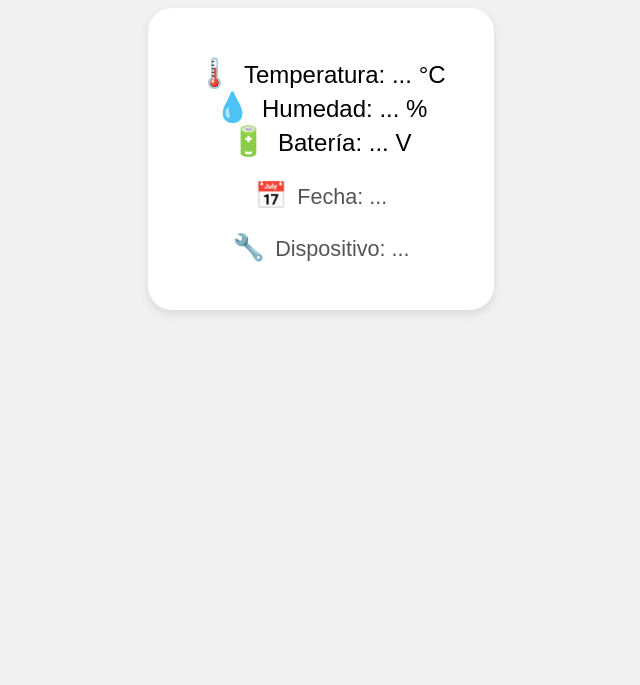
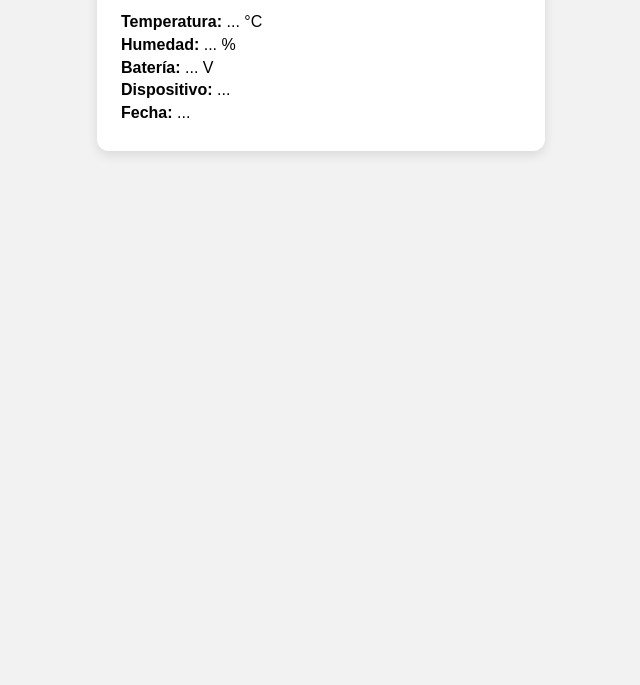
Before and after one commit to OINONTA24/IoT_COM, a plain HTML site: page index.html in a window 1280 px wide. Shown: the part 115-800 px from the top of the page, without its empty margins (319-959 px from the left). Drawn offline with Linux system fonts and the light colour scheme; no server answers.

Commit message:
Update index.html

```diff
--- a/index.html
+++ b/index.html
@@ -5,62 +5,42 @@
   <meta name="viewport" content="width=device-width, initial-scale=1.0"/>
   <title>Huerto IoT</title>
   <style>
-    body {
-      font-family: Arial, sans-serif;
-      background: #f1f1f1;
-      display: flex;
-      flex-direction: column;
-      align-items: center;
-      margin: 0;
-      padding: 2em;
-    }
-    h1 {
-      margin-bottom: 1em;
-    }
+    body { font-family: sans-serif; padding: 2rem; background: #f2f2f2; }
     .card {
       background: white;
-      padding: 2em;
-      border-radius: 1em;
-      box-shadow: 0 4px 10px rgba(0, 0, 0, 0.1);
-      text-align: center;
-      font-size: 1.5em;
+      padding: 1.5rem;
+      border-radius: 12px;
+      max-width: 400px;
+      margin: auto;
+      box-shadow: 0 4px 12px rgba(0,0,0,0.1);
     }
-    .emoji {
-      font-size: 1.2em;
-      margin-right: 0.4em;
-    }
-    .footer {
-      margin-top: 1em;
-      font-size: 0.9em;
-      color: #555;
-    }
+    .card h2 { margin-bottom: 1rem; }
+    .card p { margin: 0.3rem 0; }
   </style>
 </head>
 <body>
-  <h1>🌿 Datos del Huerto IoT</h1>
   <div class="card">
-    <div><span class="emoji">🌡️</span>Temperatura: <span id="temp">...</span> °C</div>
-    <div><span class="emoji">💧</span>Humedad: <span id="hum">...</span> %</div>
-    <div><span class="emoji">🔋</span>Batería: <span id="bat">...</span> V</div>
-    <div class="footer"><span class="emoji">📅</span>Fecha: <span id="fecha">...</span></div>
-    <div class="footer"><span class="emoji">🔧</span>Dispositivo: <span id="dev">...</span></div>
+    <h2>Datos del Huerto 🌱</h2>
+    <p><strong>Temperatura:</strong> <span id="temp">...</span> °C</p>
+    <p><strong>Humedad:</strong> <span id="hum">...</span> %</p>
+    <p><strong>Batería:</strong> <span id="bat">...</span> V</p>
+    <p><strong>Dispositivo:</strong> <span id="dev">...</span></p>
+    <p><strong>Fecha:</strong> <span id="fecha">...</span></p>
   </div>
 
   <script>
-    async function cargarDatos() {
-      try {
-        const response = await fetch("/.netlify/functions/getData");
-        const data = await response.json();
-        document.getElementById("temp").textContent = data.temperatura ?? "N/A";
-        document.getElementById("hum").textContent = data.humedad ?? "N/A";
-        document.getElementById("bat").textContent = data.bateria ?? "N/A";
-        document.getElementById("fecha").textContent = new Date(data.fecha).toLocaleString() ?? "N/A";
-        document.getElementById("dev").textContent = data.dispositivo ?? "N/A";
-      } catch (error) {
-        console.error("❌ Error cargando datos:", error);
-      }
-    }
-    cargarDatos();
+    fetch('/.netlify/functions/getData')
+      .then(res => res.json())
+      .then(data => {
+        document.getElementById('temp').textContent = data.temperatura;
+        document.getElementById('hum').textContent = data.humedad;
+        document.getElementById('bat').textContent = data.bateria;
+        document.getElementById('dev').textContent = data.dispositivo;
+        document.getElementById('fecha').textContent = new Date(data.fecha).toLocaleString();
+      })
+      .catch(err => {
+        console.error("Error cargando datos:", err);
+      });
   </script>
 </body>
 </html>
```
